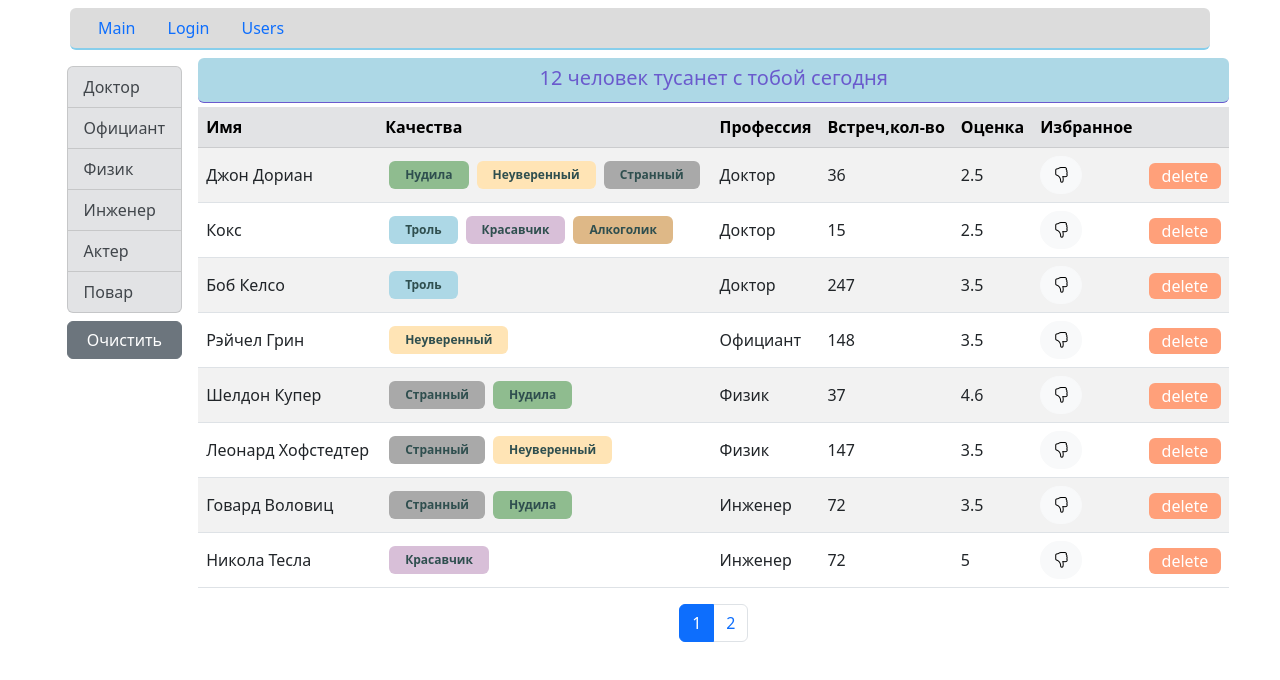
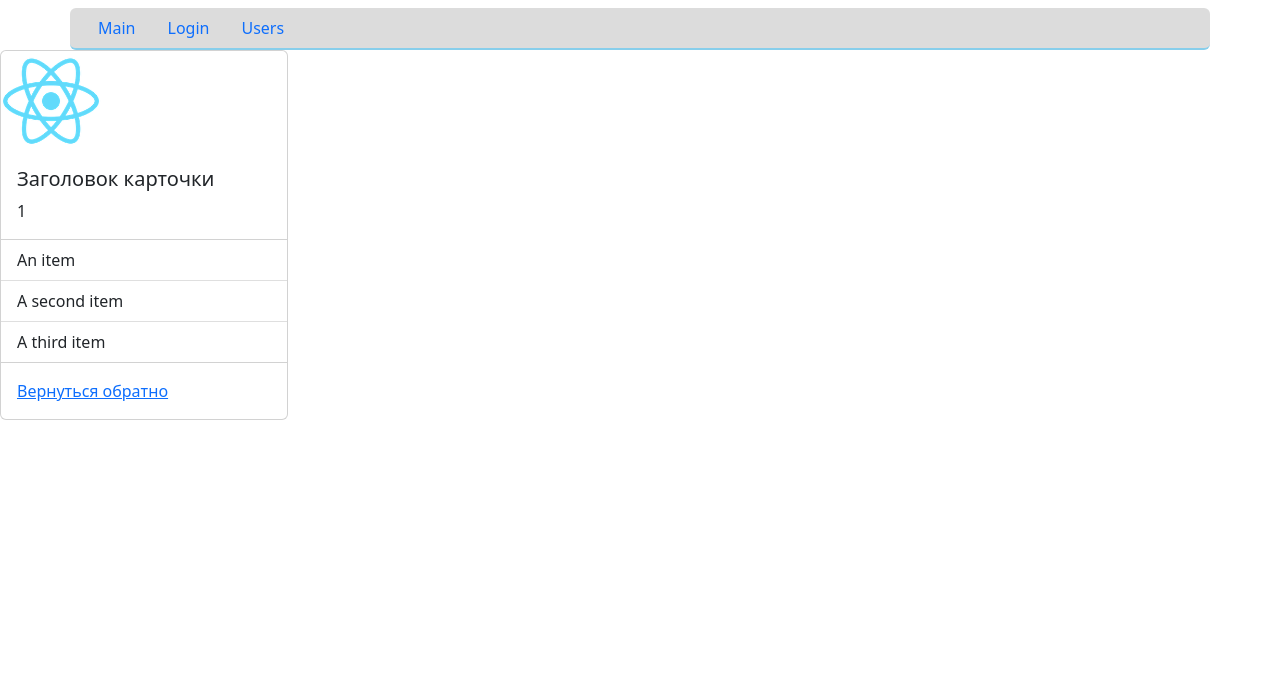
Before and after one commit to V-Ivanich/project_Fast-company, a React (Create React App) app: page /users/1 in a window 1280 px wide. Shown: the top 680 px of the page. Built offline with nearby package versions, Linux system fonts and the light colour scheme.

Commit message:
add cardUser

```diff
--- /dev/null
+++ b/src/components/cardUser.jsx
@@ -0,0 +1,35 @@
+import React from "react";
+import photo from "../image/logo192.png";
+
+const CardUser = (params) => {
+  const idParams = params.match.params.idUser;
+  console.log(idParams);
+  return (
+    <>
+      <div className="card" style={{ width: "18rem" }}>
+        <img
+          src={photo}
+          className="card-img-top"
+          alt="ups..."
+          style={{ width: "100px", height: "100px" }}
+        />
+        <div className="card-body">
+          <h5 className="card-title">Заголовок карточки</h5>
+          <p className="card-text">{idParams}</p>
+        </div>
+        <ul className="list-group list-group-flush">
+          <li className="list-group-item">An item</li>
+          <li className="list-group-item">A second item</li>
+          <li className="list-group-item">A third item</li>
+        </ul>
+        <div className="card-body">
+          <a href="#" className="card-link">
+            Вернуться обратно
+          </a>
+        </div>
+      </div>
+    </>
+  );
+};
+
+export default CardUser;
--- a/src/components/menuNav.jsx
+++ b/src/components/menuNav.jsx
@@ -3,8 +3,10 @@ import { Switch, Route, Link } from "react-router-dom";
 import Main from "./layouts/main";
 import Login from "./layouts/login";
 import UsersNav from "./users";
+import CardUser from "./cardUser";
 
 const MenuNav = () => {
+  console.log(UsersNav.name);
   return (
     <>
       <div
@@ -17,7 +19,7 @@ const MenuNav = () => {
       >
         <ul className="nav">
           <li className="nav-item">
-            <Link className="nav-link active" aria-current="page" to="/">
+            <Link className="nav-link" to="/">
               Main
             </Link>
           </li>
@@ -27,7 +29,7 @@ const MenuNav = () => {
             </Link>
           </li>
           <li className="nav-item">
-            <Link className="nav-link" to="/users">
+            <Link className="nav-link active" aria-current="page" to="/users">
               Users
             </Link>
           </li>
@@ -36,6 +38,10 @@ const MenuNav = () => {
       <Switch>
         <Route path="/" exact component={Main} />
         <Route path="/login" component={Login} />
+        <Route
+          path="/users/:idUser"
+          render={(params) => <CardUser {...params} />}
+        />
         <Route path="/users" component={UsersNav} />
       </Switch>
     </>
--- /dev/null
+++ b/src/components/showUser.jsx
@@ -0,0 +1,20 @@
+import React from "react";
+import { Link } from "react-router-dom";
+import PropTypes from "prop-types";
+
+const ShowUser = ({ idUser, nameUser }) => {
+  console.log(idUser);
+  return (
+    <>
+      <Link key={idUser} to={`user/${idUser}`}>
+        {nameUser}
+      </Link>
+    </>
+  );
+};
+ShowUser.propTypes = {
+  idUser: PropTypes.string.isRequired,
+  nameUser: PropTypes.string.isRequired
+};
+
+export default ShowUser;
--- a/src/components/usersTable.jsx
+++ b/src/components/usersTable.jsx
@@ -3,6 +3,7 @@ import PropTypes from "prop-types";
 import BookMark from "./bookMark";
 import QualitiesList from "./qualitiesList";
 import Table from "./table";
+import ShowUser from "./showUser";
 
 const UserTable = ({
   users,
@@ -15,7 +16,8 @@ const UserTable = ({
     name: {
       path: "name",
       name: "Имя",
-      icons: false
+      icons: false,
+      component: (user) => <ShowUser idUser={user._id} nameUser={user.name} />
     },
 
     qualities: {
```
Also changed, not shown: .eslintrc.js, src/image/logo192.png (added).
